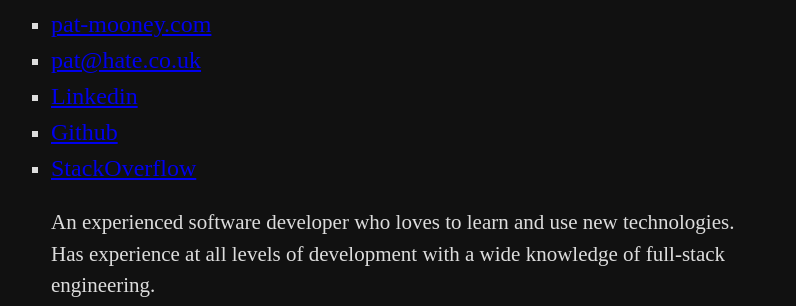
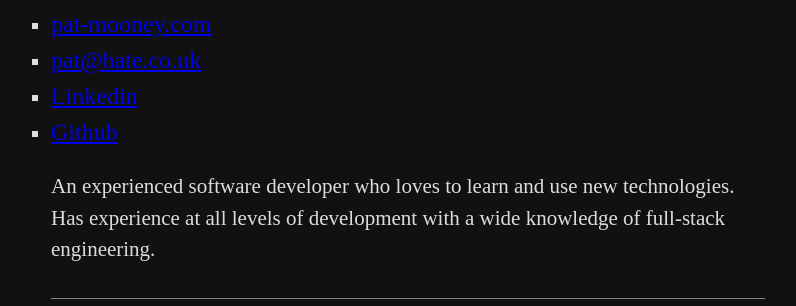
Before and after one commit to patmooney/patmooney.github.io, a plain HTML site: page index.html in a window 1280 px wide. Shown: the part 170-476 px from the top of the page, without its empty margins (232-1028 px from the left). Drawn offline with Linux system fonts and the light colour scheme.

Commit message:
Update index.html

```diff
--- a/index.html
+++ b/index.html
@@ -121,7 +121,6 @@
                     <li><a href="mailto:pat@hate.co.uk">pat@hate.co.uk</a></li>
                     <li><a href="https://www.linkedin.com/in/patrick-mooney-21660511/">Linkedin</a></li>
                     <li><a href="https://www.github.com/patmooney">Github</a></li>
-                    <li><a href="https://stackoverflow.com/users/2668265/patrick">StackOverflow</a></li>
                 </ul>
                 <p>An experienced software developer who loves to learn and use new technologies. Has experience at all levels of development with a wide knowledge of full-stack engineering.</p>
             </article>
```
